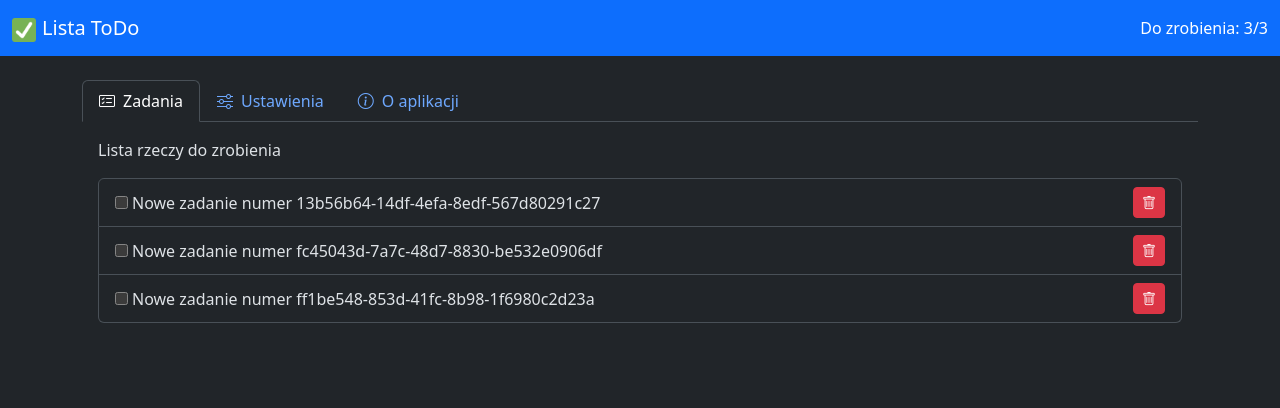
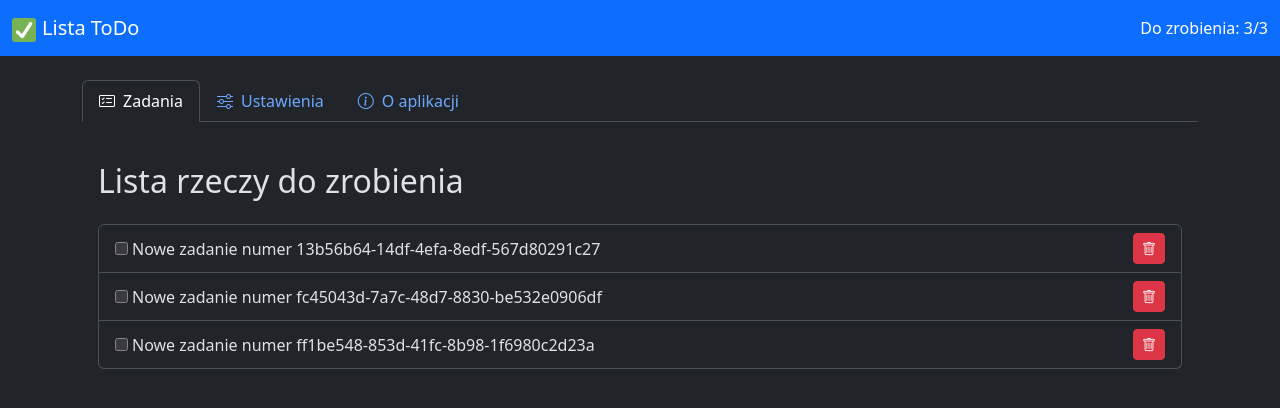
Before and after one commit to damjes/react-rozbudowane-todo, a React (Vite) app: page / in a window 1280 px wide. Shown: the top 408 px of the page. Built offline with nearby package versions, Linux system fonts and the light colour scheme.

Commit message:
Małe dostrojenie wyglądu

```diff
--- a/src/komponenty/TodoLista.tsx
+++ b/src/komponenty/TodoLista.tsx
@@ -20,7 +20,7 @@ function TodoLista(props: {
 
 	return (
 		<>
-			<p>Lista rzeczy do zrobienia</p>
+			<h2 className='my-4'>Lista rzeczy do zrobienia</h2>
 			<ul className='list-group'>{listaZadań}</ul>
 		</>
 	)
```
Also changed, not shown: src/komponenty/Ikonka.tsx (added).
